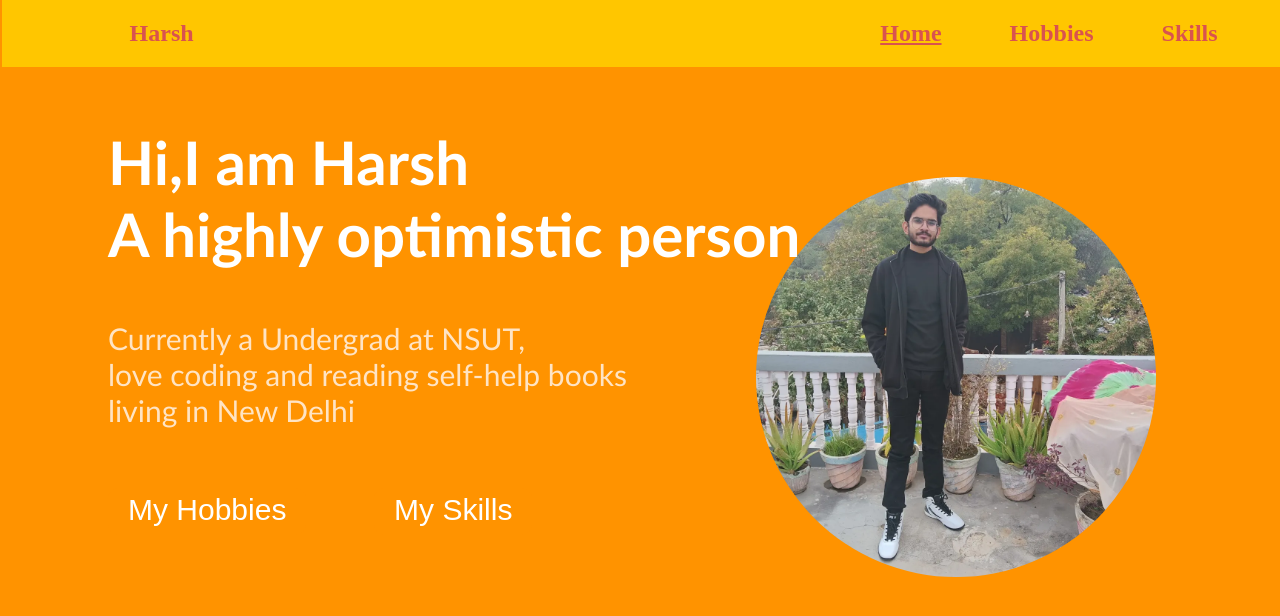
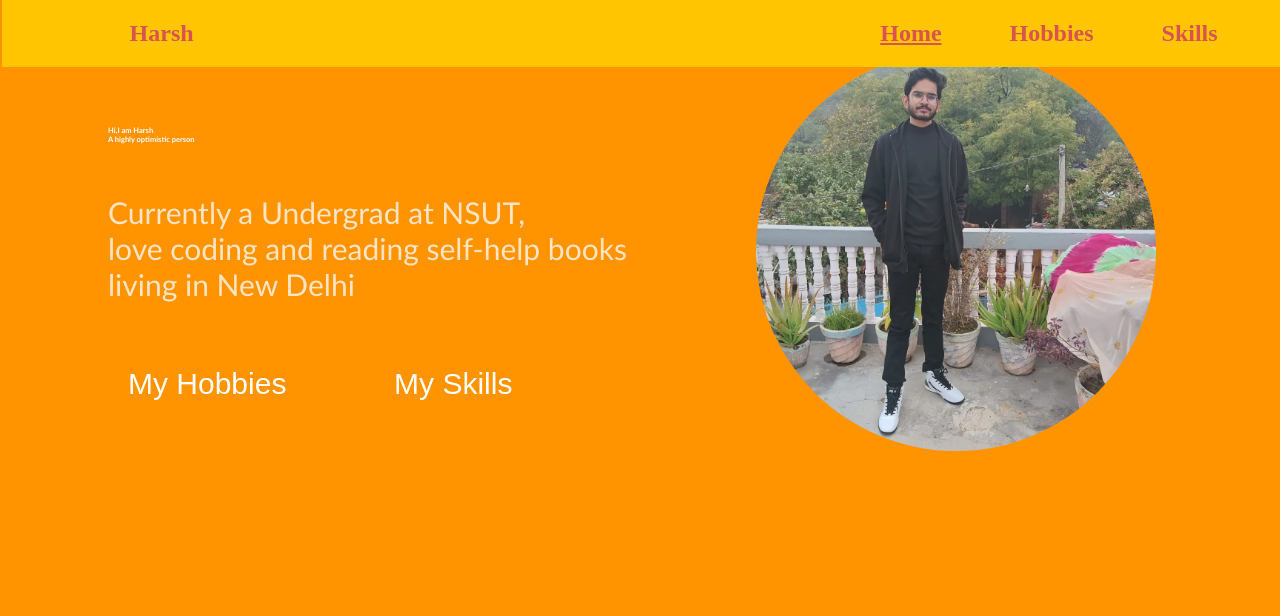
Before and after one commit to harshk461/portfolio_2.github.io, a plain HTML site: page index.html in a window 1280 px wide. Drawn offline with Linux system fonts and the light colour scheme.

Commit message:
Update style.css

```diff
--- a/style.css
+++ b/style.css
@@ -37,7 +37,7 @@ body{
 .Ph{
     color: white;
     font-family: 'Trebuchet MS', 'Lucida Sans Unicode', 'Lucida Grande', 'Lucida Sans', Arial, sans-serif;
-    font-size: 60px;
+    font-size: 15%;
     font-weight: 900;
 }
 .Ph:hover{
```
